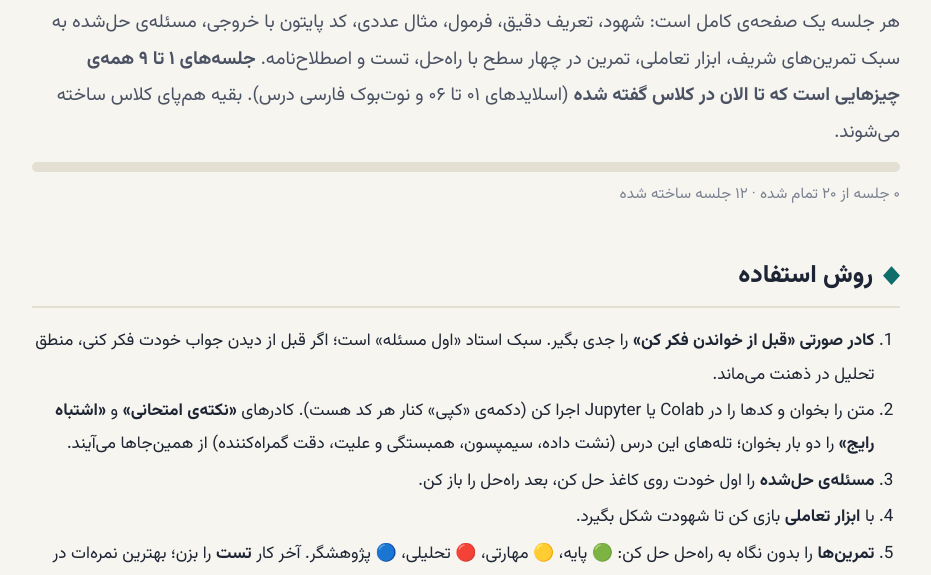
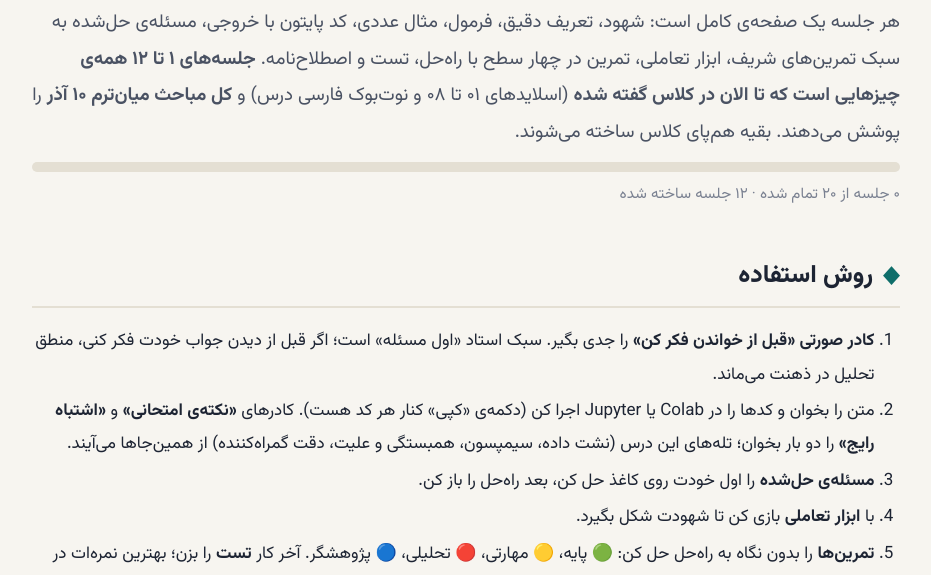
Before and after one commit to MohammadMahdi-Shahadat/term7, a plain HTML site: page da/index.html in a window 1280 px wide. Shown: the part 222-797 px from the top of the page, without its empty margins (174-1105 px from the left). Drawn offline with Linux system fonts and the light colour scheme.

Commit message:
Update the Data Analysis index for sessions 10-12
Co-Authored-By: Claude Opus 5 <noreply@anthropic.com>
Claude-Session: https://claude.ai/code/session_01WZabuYF8yuRBcpk51VVsfm

```diff
--- a/da/index.html
+++ b/da/index.html
@@ -29,7 +29,7 @@
 <section class="hero">
   <div class="kicker">درس تحلیل داده‌ها · sharif-da2026 · دکتر محمد خلوئی · دانشگاه صنعتی شریف · پاییز ۱۴۰۵</div>
   <h1>دوره‌ی کامل تحلیل داده‌ها در ۲۰ جلسه</h1>
-  <p class="lead">هر جلسه یک صفحه‌ی کامل است: شهود، تعریف دقیق، فرمول، مثال عددی، کد پایتون با خروجی، مسئله‌ی حل‌شده به سبک تمرین‌های شریف، ابزار تعاملی، تمرین در چهار سطح با راه‌حل، تست و اصطلاح‌نامه. <b>جلسه‌های ۱ تا ۹ همه‌ی چیزهایی است که تا الان در کلاس گفته شده</b> (اسلایدهای ۰۱ تا ۰۶ و نوت‌بوک فارسی درس). بقیه هم‌پای کلاس ساخته می‌شوند.</p>
+  <p class="lead">هر جلسه یک صفحه‌ی کامل است: شهود، تعریف دقیق، فرمول، مثال عددی، کد پایتون با خروجی، مسئله‌ی حل‌شده به سبک تمرین‌های شریف، ابزار تعاملی، تمرین در چهار سطح با راه‌حل، تست و اصطلاح‌نامه. <b>جلسه‌های ۱ تا ۱۲ همه‌ی چیزهایی است که تا الان در کلاس گفته شده</b> (اسلایدهای ۰۱ تا ۰۸ و نوت‌بوک فارسی درس) و <b>کل مباحث میان‌ترم ۱۰ آذر</b> را پوشش می‌دهند. بقیه هم‌پای کلاس ساخته می‌شوند.</p>
   <div id="prog"></div>
 </section>
 
```
